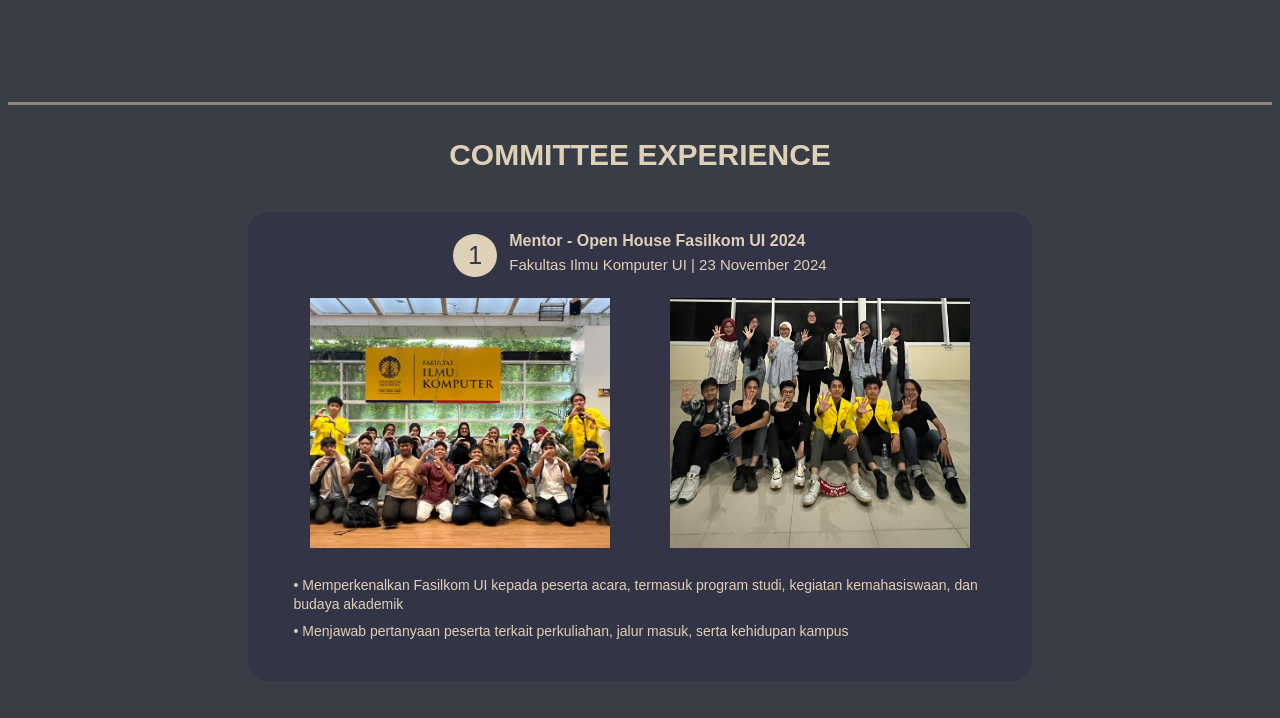
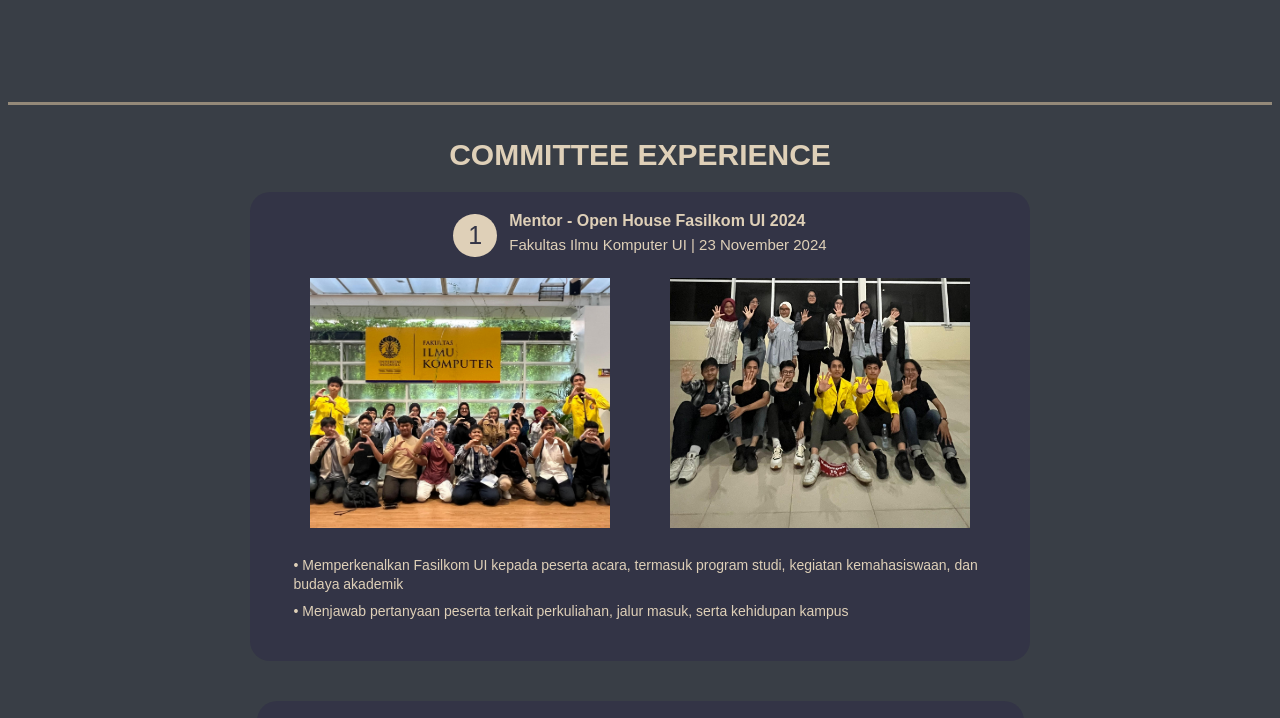
Before and after one commit to fidan-khalil/profile, a plain HTML site: page profile.html in a window 1280 px wide. Shown: the part 995-1713 px from the top of the page. Drawn offline with Linux system fonts and the light colour scheme.

Commit message:
mengubah committee experience

```diff
--- a/CSS/committee-experience.css
+++ b/CSS/committee-experience.css
@@ -5,6 +5,9 @@
     border-top-color: transparent;
     border-bottom-color: #948979;
     scroll-margin-top: 68px;
+    display: flex;
+    flex-direction: column;
+    align-items: center;
 }
 
 .committee-experience {
@@ -14,7 +17,8 @@
     align-items: center;
     background-color: #333446;
     border-radius: 20px;
-    margin: 40px 240px;
+    padding: 0 30px;
+    margin: 20px;
 }
 
 .committee-experience-title {
--- a/CSS/personal-information.css
+++ b/CSS/personal-information.css
@@ -39,7 +39,7 @@
 }
 
 .personal-information-image-background {
-    width: 100%;
+    width: 230px;
     height: 230px;
     background-color: #948979;
     border-radius: 50%;
```
